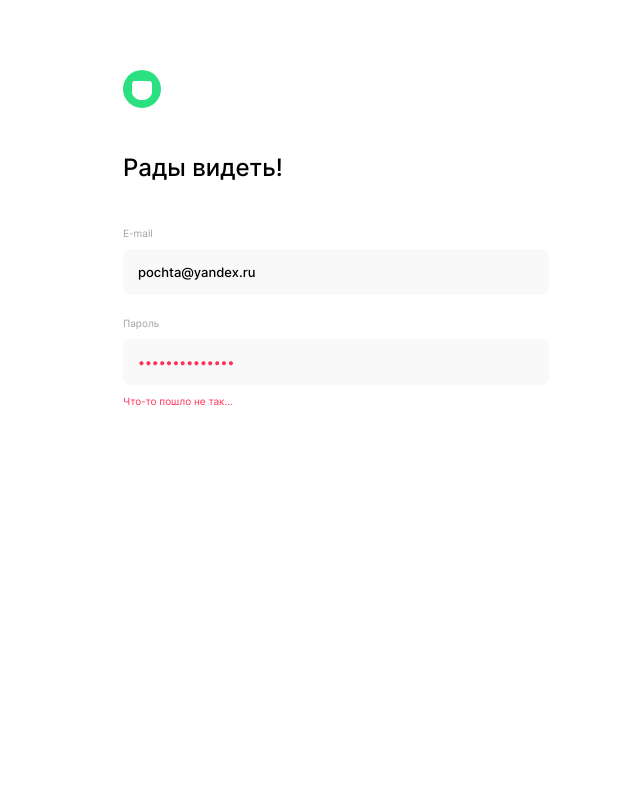
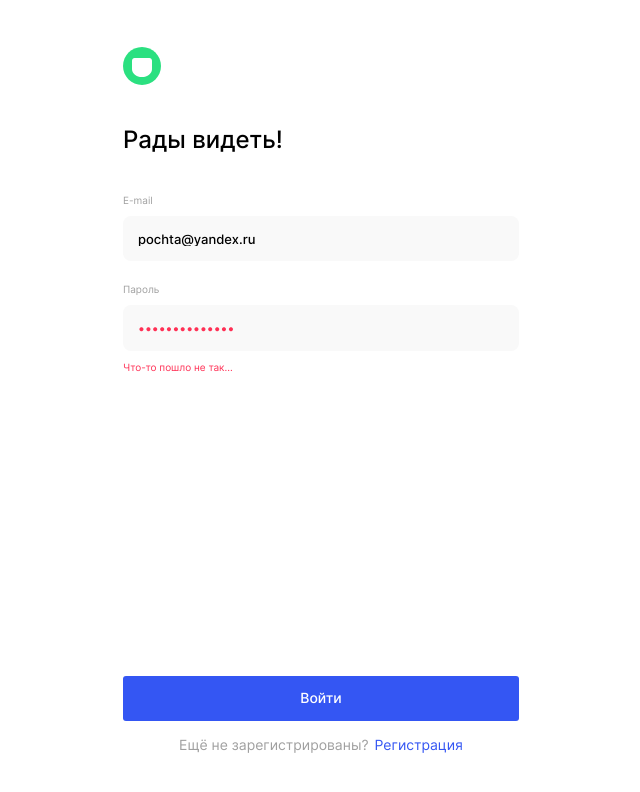
Before and after one commit to AstreyaJulia/movies-explorer-frontend, a React app: page /signin in a window 1280 px wide. Shown: the whole page, without its empty margins (319-959 px from the left). Built offline with nearby package versions, Linux system fonts and the light colour scheme.

Commit message:
upd: authLayout

```diff
--- a/src/components/AuthLayout/AuthLayout.css
+++ b/src/components/AuthLayout/AuthLayout.css
@@ -1,9 +1,35 @@
+.auth {
+  min-height: 100vh;
+}
+
 .auth__container {
+  display: grid;
+  grid-template-rows: 38px 109px 560px;
+  max-width: 396px;
+  margin: 0 auto;
+  min-height: 100vh;
+  align-content: center;
+}
+
+@media screen and (max-width: 320px) {
+  .auth__container {
+    grid-template-rows: 38px 159px 1fr;
+    max-width: 100%;
+    padding: 30px;
+    min-height: calc(100vh - 60px);
+  }
+}
+
+@media screen and (max-width: 320px) {
+  .auth__logo {
+    justify-self: center;
+    display: flex;
+  }
+}
+
+.auth__form {
   display: flex;
   flex-direction: column;
-  max-width: 396px;
-  padding: 70px 0;
-  margin: 0 auto;
 }
 
 .auth__title {
@@ -11,8 +37,16 @@
   padding: 0;
   font-weight: 500;
   font-size: 24px;
-  line-height: 1.63;
+  line-height: 1.21;
   color: #000000;
+}
+
+@media screen and (max-width: 320px) {
+  .auth__title {
+    text-align: center;
+    margin: 50px 0 80px;
+
+  }
 }
 
 .auth__label {
@@ -27,7 +61,7 @@
 }
 
 .auth__input {
-  width: 100%;
+  width: calc(100% - 30px);
   display: flex;
   background-color: #F9F9F9;
   border: none;
@@ -63,3 +97,67 @@
   margin: 10px 0 0;
   display: flex;
 }
+
+.auth__input-group {
+  display: flex;
+  flex-direction: column;
+  margin: auto 0 0 0;
+  justify-self: end;
+}
+
+.auth_button {
+  background-color: #3456F3;
+  color: #FFFFFF;
+  padding: 14px 0;
+  border: none;
+  border-radius: 3px;
+  transition: opacity .3s linear;
+  font-weight: 500;
+  font-size: 14px;
+  line-height: 1.21;
+}
+
+@media screen and (max-width: 320px) {
+  .auth_button {
+    padding: 15px 0;
+    font-size: 12px;
+    line-height: 1.25;
+  }
+}
+
+.auth_button:hover {
+  opacity: 0.8;
+  cursor: pointer;
+}
+
+.auth__action {
+  font-weight: 400;
+  font-size: 14px;
+  line-height: 1.21;
+  color: #A0A0A0;
+  padding: 0;
+  margin: 16px 0 0;
+  display: flex;
+  justify-content: center;
+  align-items: center;
+}
+
+@media screen and (max-width: 320px) {
+  .auth__action {
+    font-size: 12px;
+    line-height: 1.25;
+    margin: 14px 0 0;
+  }
+}
+
+.auth__action-link {
+  color: #3456F3;
+  margin-left: 6px;
+  text-decoration: none;
+}
+
+@media screen and (max-width: 320px) {
+  .auth__action-link {
+    margin-left: 7px;
+  }
+}
--- a/src/components/AuthLayout/AuthLayout.jsx
+++ b/src/components/AuthLayout/AuthLayout.jsx
@@ -2,10 +2,11 @@ import React from 'react';
 import './AuthLayout.css';
 import Container from "../Container/Container";
 import {classNames} from "../../utils/helpers";
+import LinkCustom from "../LinkCustom/LinkCustom";
 
 const AuthLayout = (props) => {
 
-  const [name, setName] = React.useState("");
+  const [name, setName] = React.useState("Виталий");
   const [email, setEmail] = React.useState("pochta@yandex.ru");
   const [password, setPassword] = React.useState("какой-топароль");
 
@@ -118,6 +119,23 @@ const AuthLayout = (props) => {
           >
             {errorStates.password || ''}
           </span>
+          <div className='auth__input-group'>
+            {props.action === 'register' ?
+              <>
+                <button className='auth_button' type='submit'>Зарегистрироваться</button>
+                <p className='auth__action'>Уже зарегистрированы?
+                  <LinkCustom type='route' to='/signin' class='auth__action-link' text='Войти' />
+                </p>
+              </>
+              :
+              <>
+                <button className='auth_button' type='submit'>Войти</button>
+                <p className='auth__action'>Ещё не зарегистрированы?
+                  <LinkCustom type='route' to='/signup' class='auth__action-link' text='Регистрация' />
+                </p>
+              </>
+            }
+          </div>
         </form>
       </Container>
     </main>
--- a/src/components/LinkCustom/LinkCustom.jsx
+++ b/src/components/LinkCustom/LinkCustom.jsx
@@ -39,7 +39,6 @@ const LinkCustom = (props) => {
         {props.children}
       </a>)
     }
-
   return linkType[props.type];
 };
 
--- a/src/components/Main/Main.jsx
+++ b/src/components/Main/Main.jsx
@@ -1,21 +1,21 @@
 import React from 'react';
 import './Main.css';
-import Techs from "../Techs/Techs";
-import AboutMe from "../AboutMe/AboutMe";
-import AboutProject from "../AboutProject/AboutProject";
-import Promo from "../Promo/Promo";
-import Header from "../Header/Header";
-import NavTab from "../NavTab/NavTab";
-import Navigation from "../Navigation/Navigation";
-import LinkCustom from "../LinkCustom/LinkCustom";
-import Footer from "../Footer/Footer";
+import Techs from '../Techs/Techs';
+import AboutMe from '../AboutMe/AboutMe';
+import AboutProject from '../AboutProject/AboutProject';
+import Promo from '../Promo/Promo';
+import Header from '../Header/Header';
+import NavTab from '../NavTab/NavTab';
+import Navigation from '../Navigation/Navigation';
+import LinkCustom from '../LinkCustom/LinkCustom';
+import Footer from '../Footer/Footer';
 
 const Main = () => {
 
   /** Стейт данных текущего пользователя (временно)
-   * {name: "Имя", email: "эл. почта"} */
+   * {name: 'Имя', email: 'эл. почта'} */
   /* FIXME временно, удалить */
-  const [currentUser, setCurrentUser] = React.useState({name: "Виталий", email: "pochta@yandex.ru"});
+  const [currentUser, setCurrentUser] = React.useState({});
 
   return (
     <>
@@ -40,12 +40,12 @@ const Main = () => {
                   type='route'
                   to='/profile'
                   text='Аккаунт'>
-                  <svg className='navigation-menu__icon-account' width="12" height="14" viewBox="0 0 12 14"
-                       fill="#ffffff"
-                       xmlns="http://www.w3.org/2000/svg">
-                    <path fillRule="evenodd" clipRule="evenodd"
-                          d="M8 4C8 5.10457 7.10457 6 6 6C4.89543 6 4 5.10457 4 4C4 2.89543 4.89543 2 6 2C7.10457 2 8 2.89543 8 4ZM10 4C10 6.20914 8.20914 8 6 8C3.79086 8 2 6.20914 2 4C2 1.79086 3.79086 0 6 0C8.20914 0 10 1.79086 10 4ZM4 9C1.79086 9 0 10.7909 0 13V14H2V13C2 11.8954 2.89543 11 4 11H8C9.10457 11 10 11.8954 10 13V14H12V13C12 10.7909 10.2091 9 8 9H4Z"
-                          fill="white"/>
+                  <svg className='navigation-menu__icon-account' width='12' height='14' viewBox='0 0 12 14'
+                       fill='#ffffff'
+                       xmlns='http://www.w3.org/2000/svg'>
+                    <path fillRule='evenodd' clipRule='evenodd'
+                          d='M8 4C8 5.10457 7.10457 6 6 6C4.89543 6 4 5.10457 4 4C4 2.89543 4.89543 2 6 2C7.10457 2 8 2.89543 8 4ZM10 4C10 6.20914 8.20914 8 6 8C3.79086 8 2 6.20914 2 4C2 1.79086 3.79086 0 6 0C8.20914 0 10 1.79086 10 4ZM4 9C1.79086 9 0 10.7909 0 13V14H2V13C2 11.8954 2.89543 11 4 11H8C9.10457 11 10 11.8954 10 13V14H12V13C12 10.7909 10.2091 9 8 9H4Z'
+                          fill='white'/>
                   </svg>
                 </LinkCustom>
               </>
--- a/src/components/NotFound/NotFound.jsx
+++ b/src/components/NotFound/NotFound.jsx
@@ -4,7 +4,7 @@ import LinkCustom from "../LinkCustom/LinkCustom";
 
 const NotFound = () => {
   return (
-    <div className='not-found'>
+    <main className='not-found'>
       <div className='not-found__container'>
         <div className='not-found__message'>
           <h1 className='not-found__status'>404</h1>
@@ -12,7 +12,7 @@ const NotFound = () => {
         </div>
         <LinkCustom type='route' to={-1} class='not-found__button' text='Назад'/>
       </div>
-    </div>
+    </main>
   );
 };
 
--- a/src/components/Register/Register.jsx
+++ b/src/components/Register/Register.jsx
@@ -1,9 +1,10 @@
 import React from 'react';
 import './Register.css';
+import AuthLayout from "../AuthLayout/AuthLayout";
 
 const Register = () => {
   return (
-    <></>
+    <AuthLayout action='register'/>
   );
 };
 
```
Also changed, not shown: src/utils/constants.js (+18 -18 lines).
